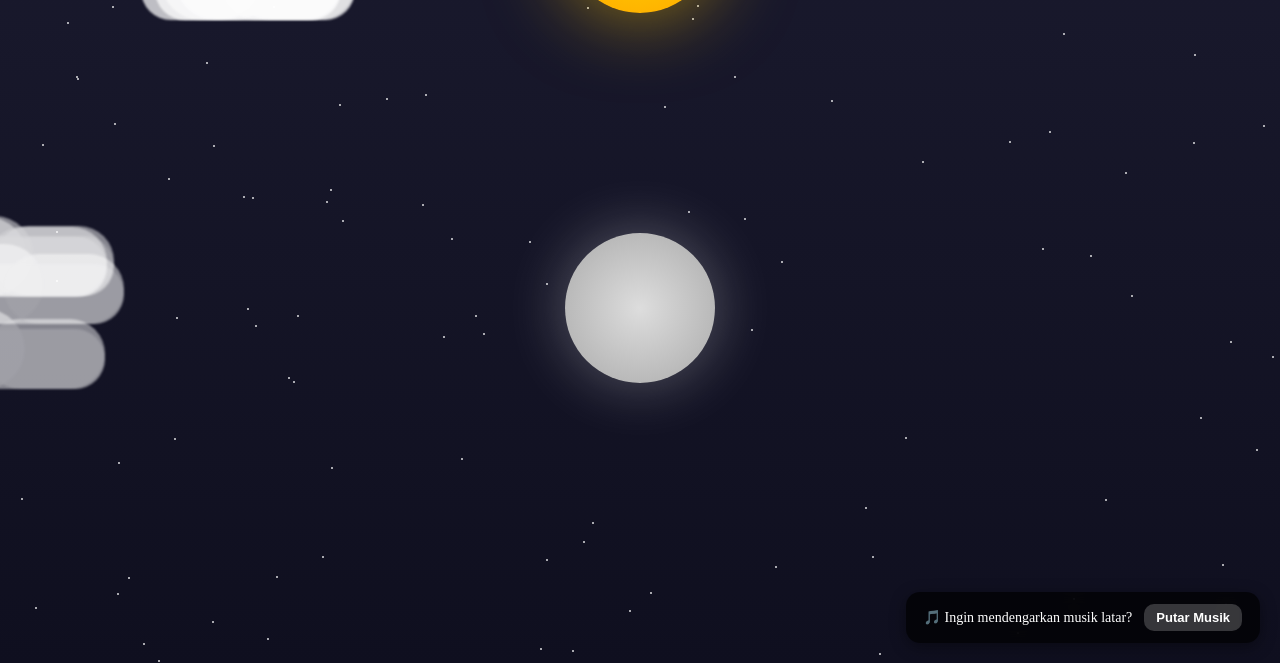
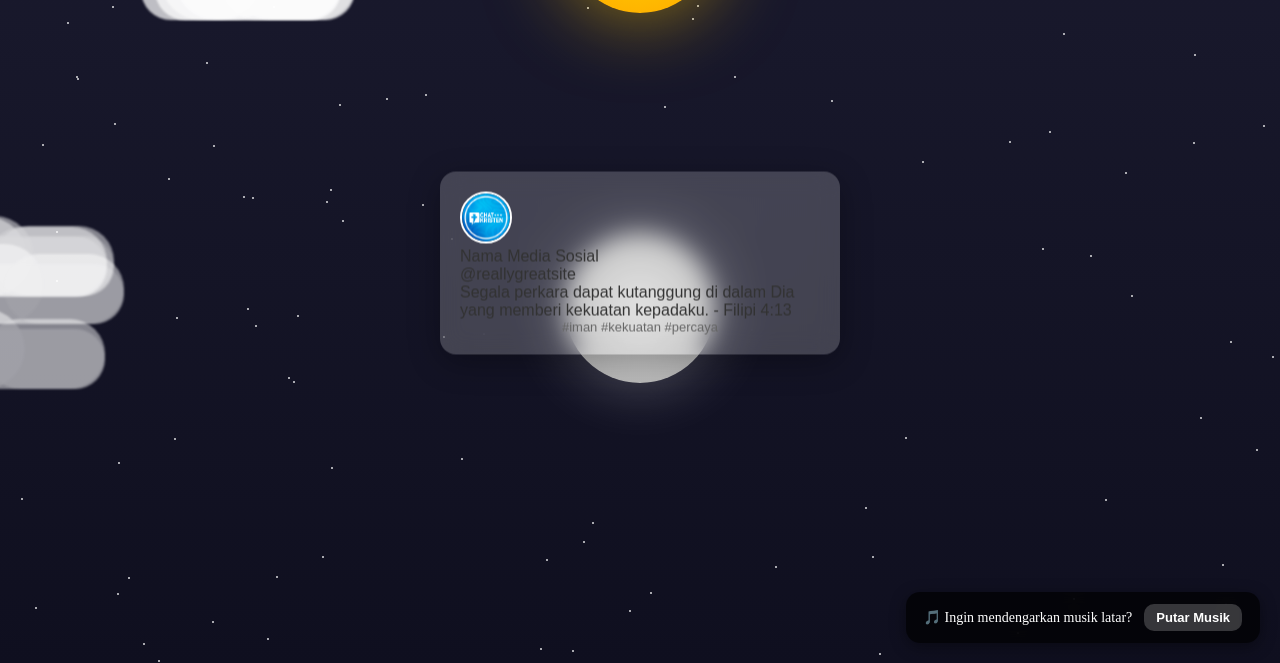
Before and after one commit to chatkristen/chatkristen.github.io, a plain HTML site: page index.html in a window 1280 px wide. Shown: the part 137-800 px from the top of the page. Drawn offline with Linux system fonts and the light colour scheme.

Commit message:
Update styles.css

```diff
--- a/assets/css/styles.css
+++ b/assets/css/styles.css
@@ -170,7 +170,7 @@ body, html {
   background: #cccccc;
 }
 
-.quote-card-glass {
+.quote-card {
   position: absolute;
   top: 50%;
   left: 50%;
```
